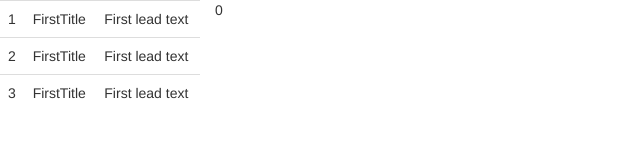
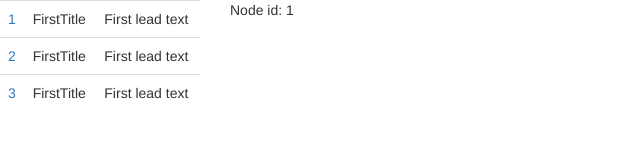
Before and after one commit to rabakozi/MyNote, an Angular app in the folder WebApi/: page /notes/1 in a window 1280 px wide. Before the commit this address led to /. Shown: the top 161 px of the page, without its empty margins (0-640 px from the left). Built offline with nearby package versions, Linux system fonts and the light colour scheme.

Commit message:
Set up basic routing

```diff
--- a/WebApi/src/app/notes/note-detail.component.html
+++ b/WebApi/src/app/notes/note-detail.component.html
@@ -1,3 +1,3 @@
 <p>
-  note-detail works!
+  Node id: {{nodeId}}
 </p>
--- a/WebApi/src/app/notes/note-detail.component.ts
+++ b/WebApi/src/app/notes/note-detail.component.ts
@@ -1,4 +1,5 @@
 import { Component, OnInit } from '@angular/core';
+import { ActivatedRoute } from '@angular/router'
 
 @Component({
   selector: 'app-note-detail',
@@ -7,9 +8,16 @@ import { Component, OnInit } from '@angular/core';
 })
 export class NoteDetailComponent implements OnInit {
 
-  constructor() { }
+  nodeId: number;
+
+  constructor(private route: ActivatedRoute) {
+    route.params.subscribe(params => {
+      this.nodeId = params['id'];
+    });
+  }
 
   ngOnInit() {
+
   }
 
 }
--- a/WebApi/src/app/notes/note-list.component.html
+++ b/WebApi/src/app/notes/note-list.component.html
@@ -5,15 +5,17 @@
         <table class='table'
                *ngIf='notes && notes.length'>
           <tbody>
-            <tr *ngFor="let note of notes; let i = index" (click)="increaseNum()">
-              <td>{{note.id}}</td>
-              <td>{{note.title}}</td>
-              <td>{{note.lead}}</td>
-            </tr>
+          <tr *ngFor="let note of notes; let i = index" (click)="increaseNum()">
+            <td><a [routerLink]="['/notes', note.id]">{{note.id}}</a></td>
+            <td>{{note.title}}</td>
+            <td>{{note.lead}}</td>
+          </tr>
           </tbody>
         </table>
       </div>
-      <div class="col-md-12" style="padding-left: 215px">{{clickNumber}}</div>
+    </div>
+    <div class="col-md-12" style="padding-left: 215px">
+      <router-outlet></router-outlet>
     </div>
   </div>
 </div>
```
Also changed, not shown: WebApi/src/app/notes/note.module.ts (+6 -6 lines).
